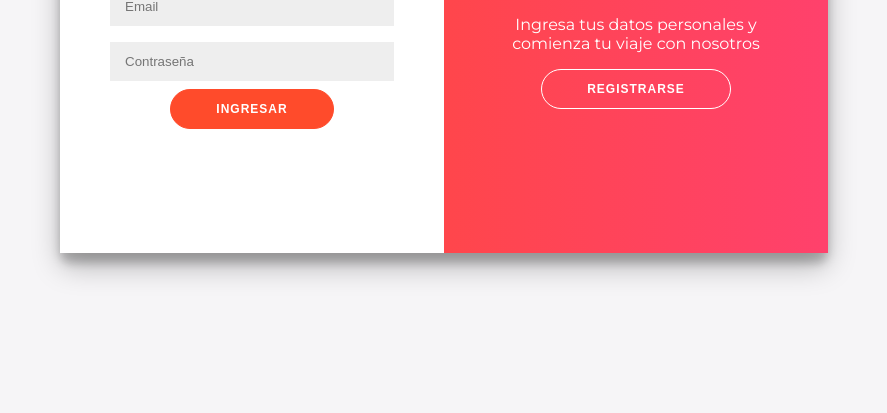
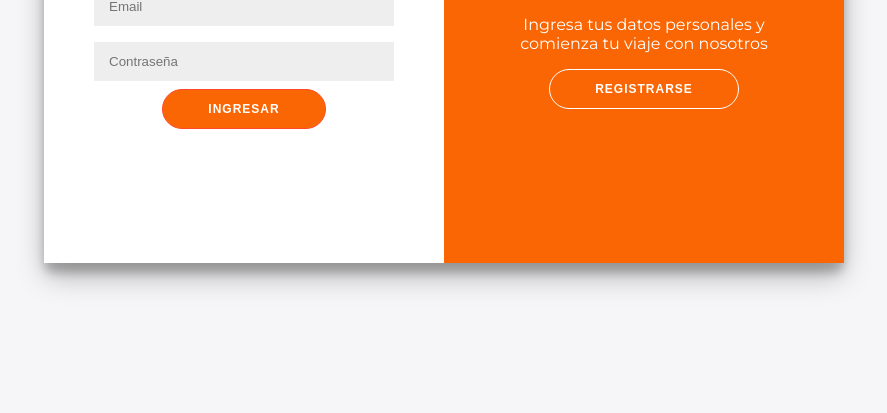
Before and after one commit to BenjaBarraza/login-y-registro-atractivo, a plain HTML site: page index.html in a window 1280 px wide. Shown: the part 387-800 px from the top of the page, without its empty margins (196-1083 px from the left). Drawn offline with Linux system fonts and the light colour scheme.

Commit message:
correcion de letras y cambio color

```diff
--- a/styles.css
+++ b/styles.css
@@ -20,9 +20,9 @@ body {
     box-shadow: 0 14px 28px rgba(0, 0, 0, 0.25),
                 0 10px 10px rgba(0, 0, 0, 0.22);
     position: relative;
-    width: 768px;
+    width: 800px;
     max-width: 100%;
-    min-height: 480px;
+    min-height: 500px;
     display: flex;
 }
 
@@ -78,7 +78,7 @@ input {
 button {
     border-radius: 20px;
     border: 1px solid #ff4b2b;
-    background: #ff4b2b;
+    background: #fa6603;
     color: #fff;
     font-size: 12px;
     font-weight: bold;
@@ -110,8 +110,8 @@ button:active {
 }
 
 .overlay {
-    background: #ff416c;
-    background: linear-gradient(to right, #ff4b2b, #ff416c);
+    background: #fa6603;
+    background: linear-gradient(to right, #fa6603, #fa6603);
     color: #fff;
     position: relative;
     left: -100%;
@@ -154,5 +154,5 @@ button:active {
 }
 
 .container.right-panel-active .overlay-right {
-    transform: translateX(20%);
+    transform: translateX(5%);
 }
```
